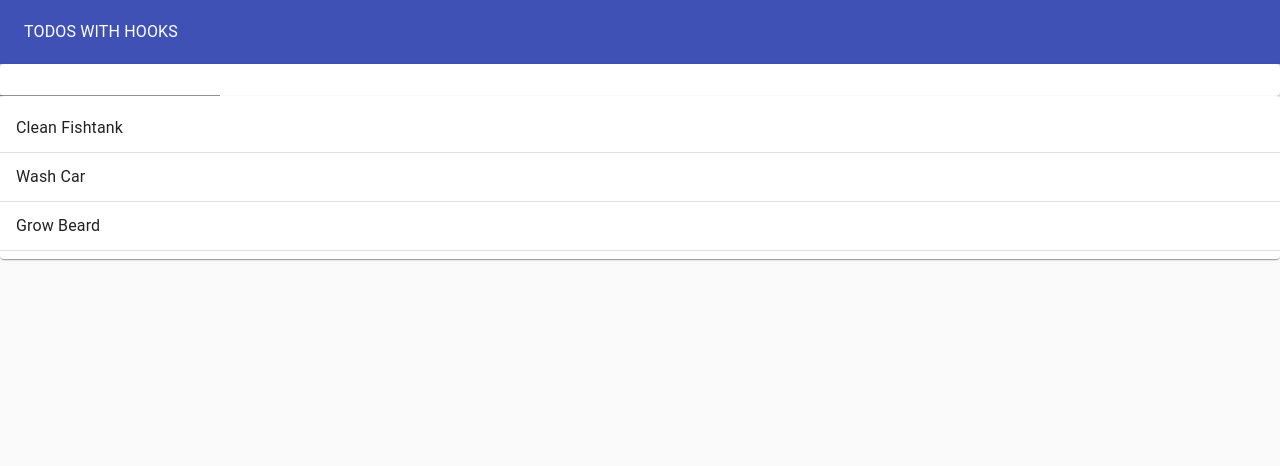
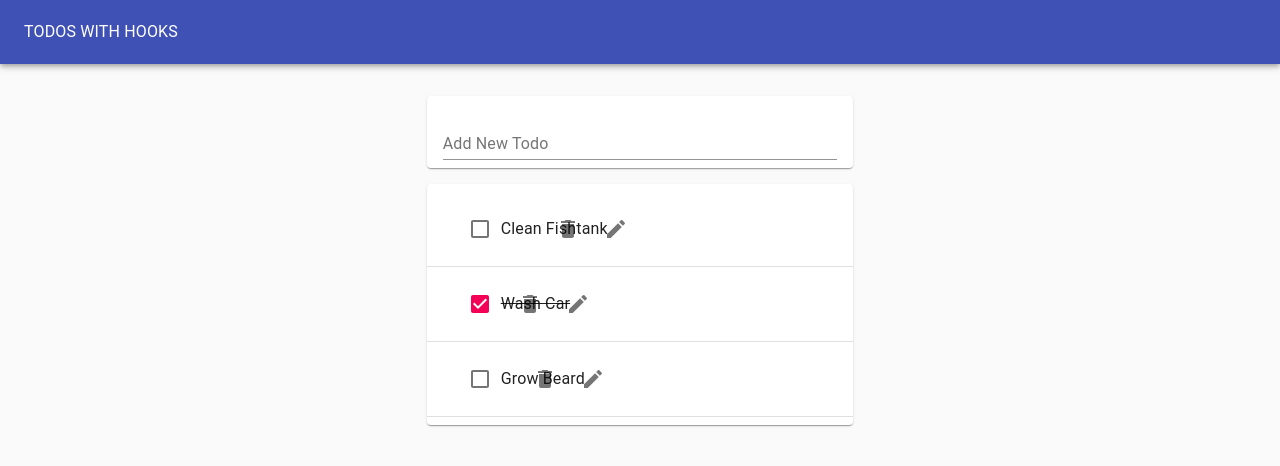
Before and after one commit to bradsimpson213/react-hooks-practice, a React (Create React App) app: page / in a window 1280 px wide. Shown: the top 466 px of the page. Built offline with nearby package versions, Linux system fonts and the light colour scheme.

Commit message:
working on styling for icons

```diff
--- a/package.json
+++ b/package.json
@@ -4,12 +4,14 @@
   "private": true,
   "dependencies": {
     "@material-ui/core": "^4.11.2",
+    "@material-ui/icons": "^4.11.2",
     "@testing-library/jest-dom": "^5.11.6",
     "@testing-library/react": "^11.2.2",
     "@testing-library/user-event": "^12.6.0",
     "react": "^17.0.1",
     "react-dom": "^17.0.1",
     "react-scripts": "4.0.1",
+    "uuid": "^8.3.2",
     "web-vitals": "^0.2.4"
   },
   "scripts": {
--- a/src/App.js
+++ b/src/App.js
@@ -1,4 +1,4 @@
-import logo from './logo.svg';
+// import logo from './logo.svg';
 import './App.css';
 import TodoApp from "./TodoApp";
 
--- /dev/null
+++ b/src/Todo.js
@@ -0,0 +1,31 @@
+import React from "react";
+import ListItem from "@material-ui/core/ListItem";
+import ListItemText from "@material-ui/core/ListItemText";
+import Checkbox from "@material-ui/core/Checkbox";
+import IconButton from "@material-ui/core/IconButton";
+import DeleteIcon from "@material-ui/icons/Delete";
+import EditIcon from "@material-ui/icons/Edit";
+import ListItemSecondaryAction from "@material-ui/core/ListItemSecondaryAction";
+
+const Todo = ({ id, task, completed, removeTodo, toggleTodo }) => {
+    return (
+        <ListItem>
+            <Checkbox
+                tabIndex={ -1 }
+                checked={ completed }
+                onClick={ () => toggleTodo(id) }
+            />
+            <ListItemText style={{ textDecoration: completed ? "line-through" : "none" }}>{ task }</ListItemText>
+            <ListItemSecondaryAction>
+                <IconButton aria-label="Delete" onClick={ () => removeTodo(id) } >
+                    <DeleteIcon />
+                </IconButton>
+                <IconButton aria-label="Edit">
+                    <EditIcon />
+                </IconButton>
+            </ListItemSecondaryAction>
+        </ListItem>
+    )
+}
+
+export default Todo;
--- a/src/TodoApp.js
+++ b/src/TodoApp.js
@@ -1,12 +1,12 @@
 import React, { useState } from 'react';
-import TodoList from "./TodoList";
-import TodoForm from"./TodoForm";
+import { v4 as uuid } from 'uuid';
 import Typography from "@material-ui/core/Typography";
 import Paper from "@material-ui/core/Paper";
 import AppBar from '@material-ui/core/AppBar';
 import ToolBar from "@material-ui/core/Toolbar";
 import Grid from '@material-ui/core/Grid';
-import App from "./App";
+import TodoList from "./TodoList";
+import TodoForm from"./TodoForm";
 
 const TodoApp = () =>{
     const initialTodos = [
@@ -15,9 +15,23 @@ const TodoApp = () =>{
         { id: 3, task: "Grow Beard", completed: false }
     ];
     const [todos, setTodos] = useState(initialTodos);
+
     const addTodo = (newTodoText) => {
-        setTodos([...todos, { id: 4, task: newTodoText, completed: false}]);
+        setTodos([...todos, { id: uuid(), task: newTodoText, completed: false}]);
+    };
+
+    const removeTodo = (todoId) => {
+        const updatedTodos = todos.filter( todo => todo.id !== todoId );
+        setTodos(updatedTodos);
+    };
+
+    const toggleTodo = (todoId) => {
+        const updatedTodos = todos.map( todo =>
+            todo.id === todoId ? { ...todo, completed: !todo.completed } : todo
+        );
+        setTodos(updatedTodos);
     }
+
     return (
         <Paper
         style={{
@@ -33,8 +47,16 @@ const TodoApp = () =>{
                     <Typography colors="inherit">TODOS WITH HOOKS</Typography>
                 </ToolBar>
             </AppBar>
-            <TodoForm addTodo={ addTodo }/>
-            <TodoList todos={ todos }/>
+            <Grid container justify="center" style={{ marginTop: "1rem" }}>
+                <Grid item xs={11} md={8} lg={4}>
+                    <TodoForm addTodo={ addTodo }/>
+                    <TodoList
+                        todos={ todos }
+                        removeTodo={ removeTodo }
+                        toggleTodo={ toggleTodo }
+                    />
+                </Grid>
+            </Grid>
         </Paper>
     )
 }
--- a/src/TodoForm.js
+++ b/src/TodoForm.js
@@ -6,14 +6,20 @@ import useInputState from "./hooks/useInputState";
 const TodoForm = ({ addTodo }) => {
     const [value, handleChange, reset] = useInputState("");
     return (
-        <Paper>
+        <Paper style={{ margin: "1rem 0", padding: "0 1rem" }}>
             <form onSubmit={(e) => {
                 e.preventDefault();
                 addTodo(value);
                 reset();
             }}
             >
-                <TextField value={ value } onChange={ handleChange }/>
+                <TextField
+                    value={ value }
+                    onChange={ handleChange }
+                    margin="normal"
+                    label="Add New Todo"
+                    fullWidth
+                />
             </form>
         </Paper>
     )
--- a/src/TodoList.js
+++ b/src/TodoList.js
@@ -1,18 +1,26 @@
-import React from 'react';
-import Paper from '@material-ui/core/Paper';
+import React from "react";
+import Todo from "./Todo";
+import Paper from "@material-ui/core/Paper";
 import List from "@material-ui/core/List";
-import Divider from '@material-ui/core/Divider';
-import ListItem from '@material-ui/core/ListItem';
-import ListItemText from '@material-ui/core/ListItemText';
+import Divider from "@material-ui/core/Divider";
+import ListItem from "@material-ui/core/ListItem";
+// import ListItemText from "@material-ui/core/ListItemText";
 
-const TodoList = (props) =>{
+const TodoList = ({todos, removeTodo, toggleTodo }) =>{
     return (
         <Paper>
             <List>
-            {props.todos.map(todo =>(
+            {todos.map(todo =>(
                 <>
                     <ListItem>
-                        <ListItemText>{todo.task}</ListItemText>
+                        <Todo
+                            id ={ todo.id }
+                            task={ todo.task }
+                            keys={ todo.id }
+                            completed={ todo.completed }
+                            removeTodo={ removeTodo }
+                            toggleTodo={ toggleTodo }
+                        />
                     </ListItem>
                     <Divider/>
                 </>
```
Also changed, not shown: 2 other files (tests, documents, lock files or other folders).
